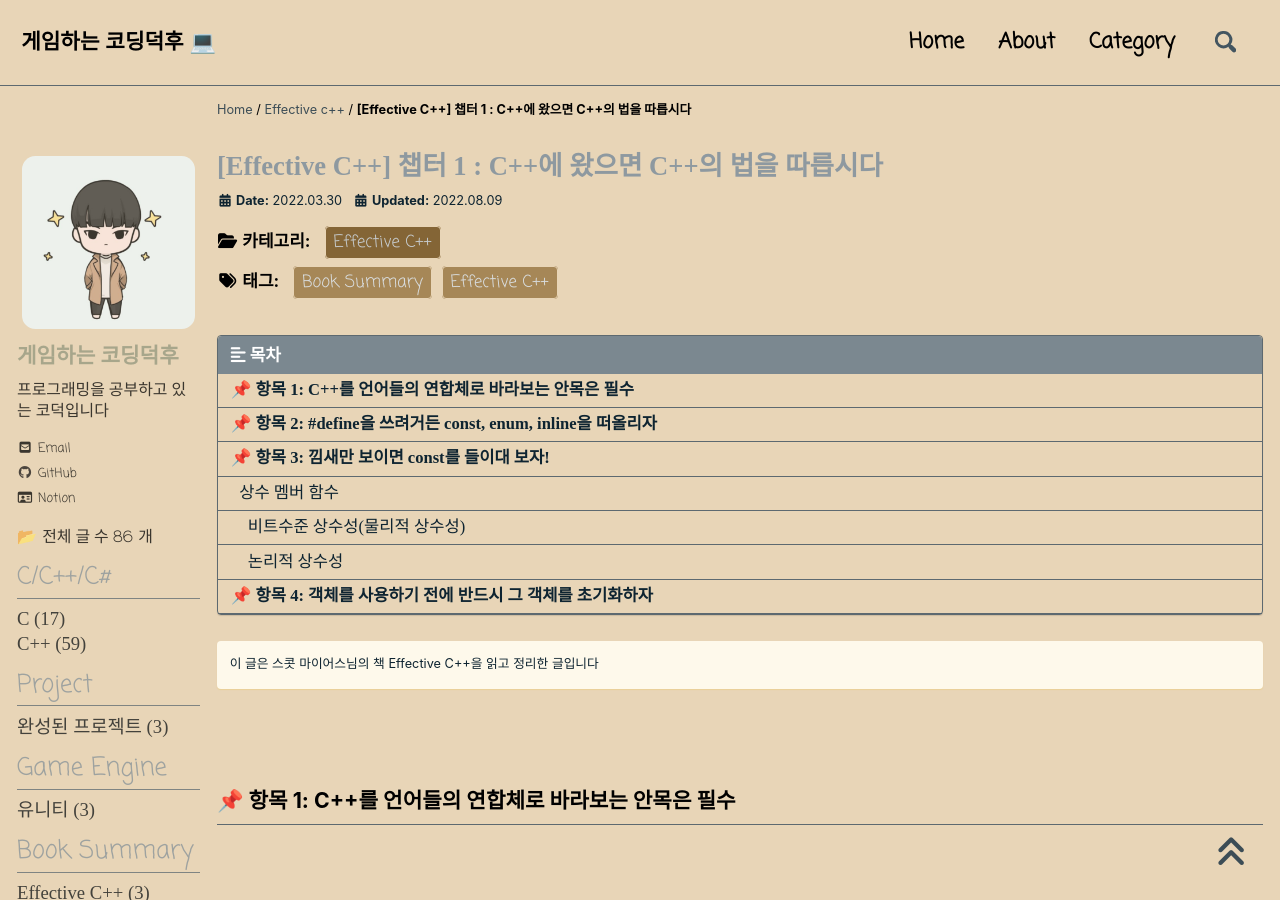
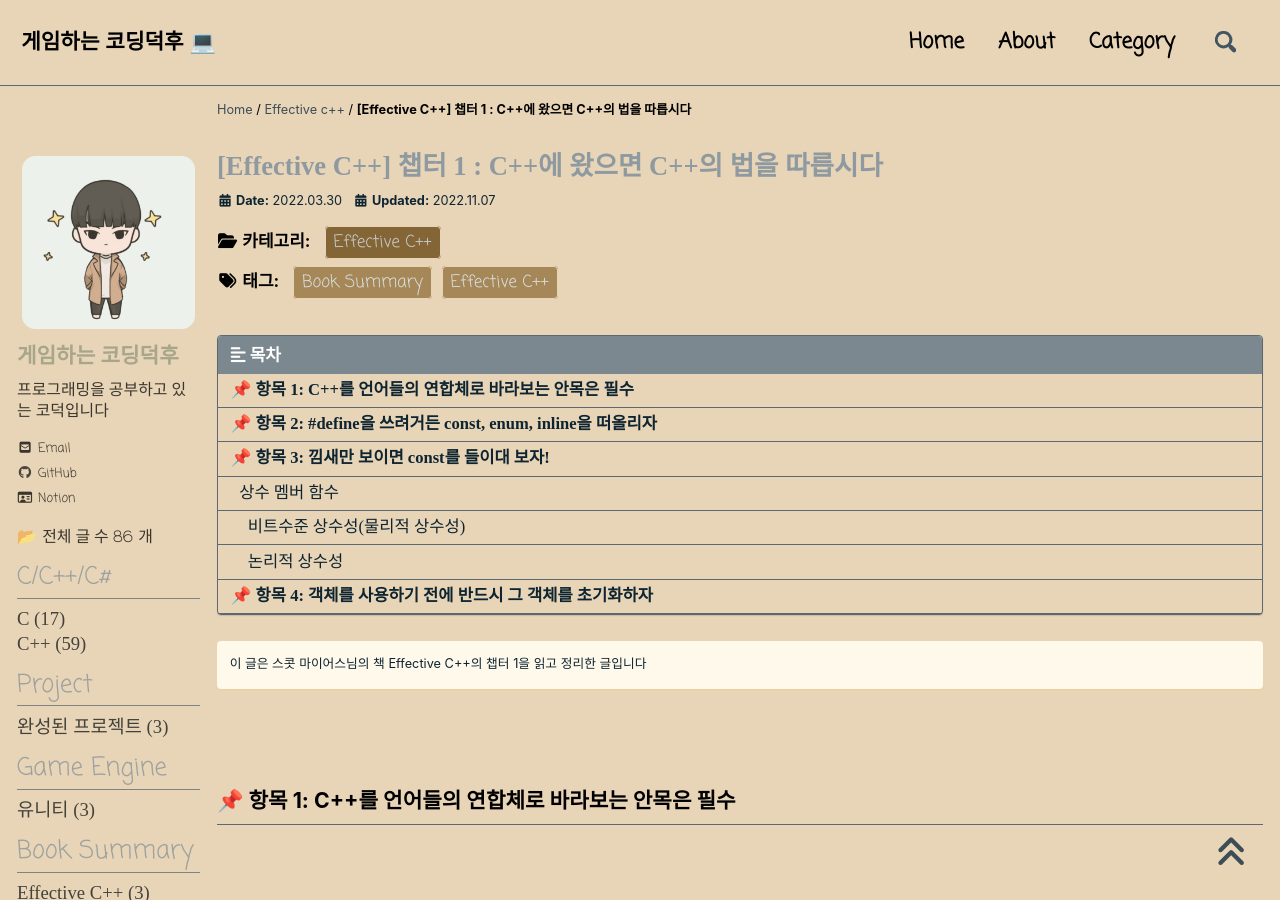
Before and after one commit to reoul/reoul.github.io, a Jekyll site: the page built from _posts/EffectiveCpp/2022-03-30-effective-cpp-1.md, in a window 1280 px wide and 900 px high. Built offline with Jekyll 4.4.1, drawn with Linux system fonts in a browser that asks for light colours; cached includes are drawn as plain includes; nearby versions of some CDN libraries; some web fonts are replaced; comment, search, counter and statistics services are not loaded.

Commit message:
Effective C++ 요약 수정
Effective C++ 요약 수정

```diff
--- a/_posts/EffectiveCpp/2022-03-30-effective-cpp-1.md
+++ b/_posts/EffectiveCpp/2022-03-30-effective-cpp-1.md
@@ -15,10 +15,10 @@ published: true
 #글 공개 여부(false해도 주소로 접근 가능)
 
 date:       2022-03-30T00:00:00+09:00
-lastmod:    2022-08-09T08:27:00+09:00
+lastmod:    2022-11-07T03:00:00+09:00
 ---
 
-이 글은 스콧 마이어스님의 책 Effective C++을 읽고 정리한 글입니다
+이 글은 스콧 마이어스님의 책 Effective C++의 챕터 1을 읽고 정리한 글입니다
 {: .notice--warning}
 
 <br>
```
Also changed, not shown: _posts/EffectiveCpp/2022-07-21-effective-cpp-2.md (+2 -2 lines).
